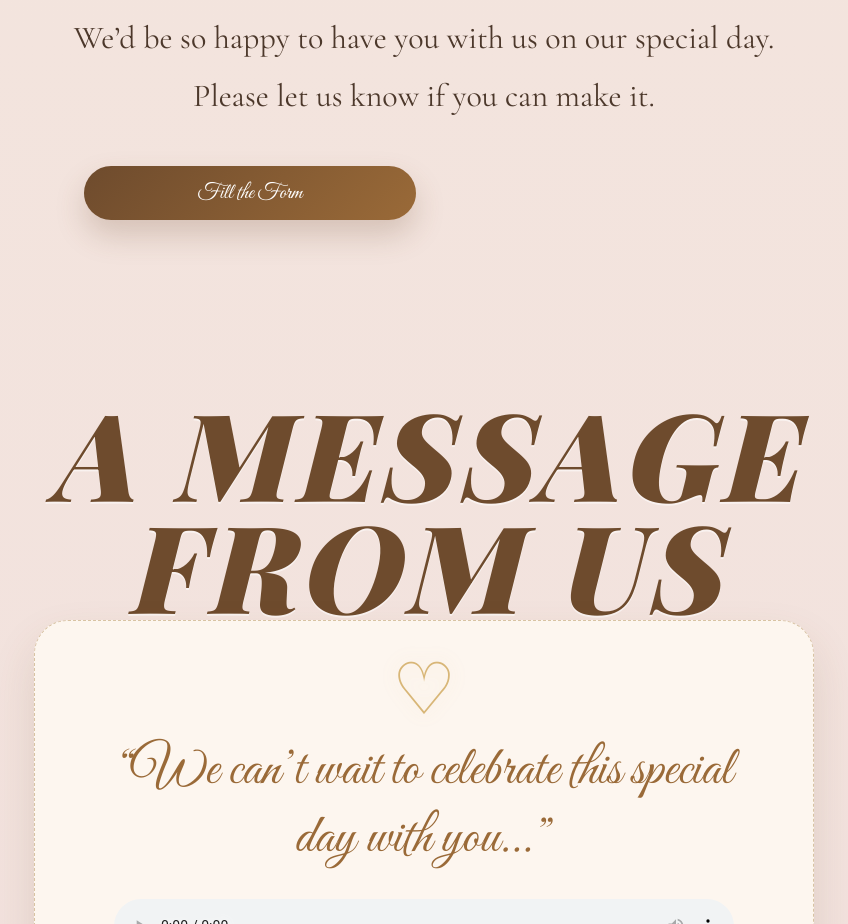
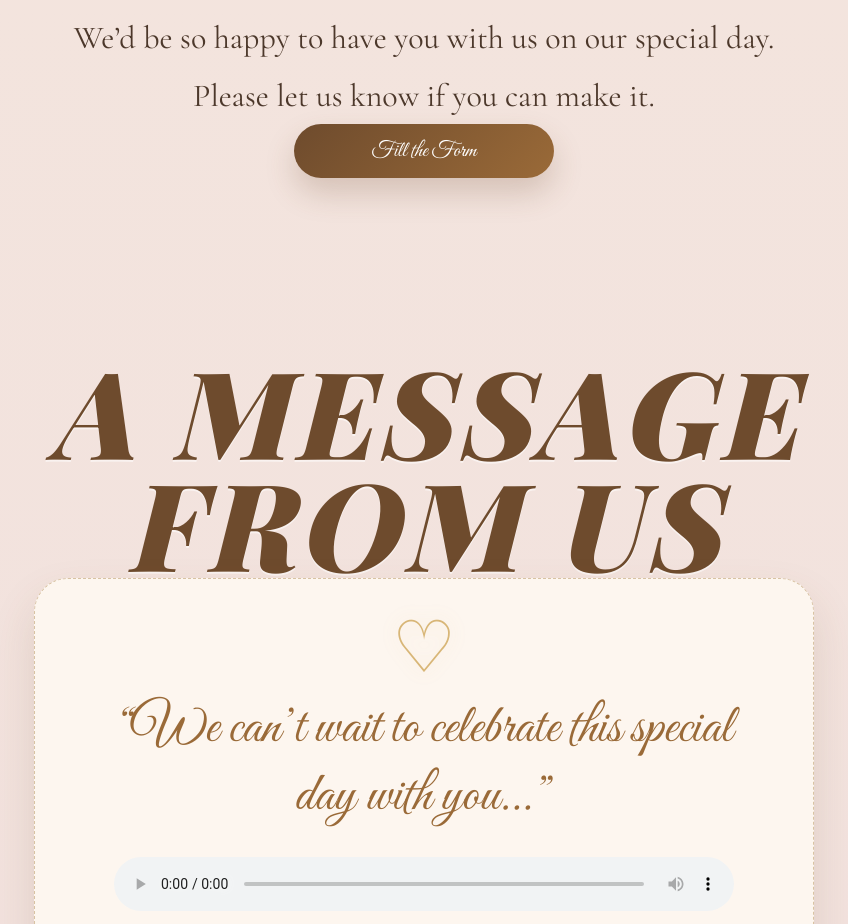
Before and after one commit to SaifmElnagar/saif-sohyla-engagement, a plain HTML site: page index.html in a window 1280 px wide. Shown: the part 6520-7444 px from the top of the page, without its empty margins (216-1064 px from the left). Drawn offline with nearby package versions, Linux system fonts and the light colour scheme.

Commit message:
Update style.css

```diff
--- a/style.css
+++ b/style.css
@@ -457,12 +457,17 @@ a { color: inherit; text-decoration: none; }
 
 .champagne { font-size: 4rem; margin: 18px 0; }
 .small-message { margin-top: 24px; }
-.rsvp-buttons {
-  display: grid;
-  grid-template-columns: repeat(2, minmax(0, 1fr));
-  gap: 16px;
-  max-width: 680px;
-  margin: 42px auto 0;
+.rsvp .rsvp-buttons,
+.rsvp-buttons.single-rsvp {
+  display: flex;
+  justify-content: center;
+  align-items: center;
+  width: 100%;
+}
+
+.rsvp .form-button {
+  margin-left: auto;
+  margin-right: auto;
 }
 
 .music-card { padding: 34px 24px; max-width: 780px; margin: 0 auto; }
```
